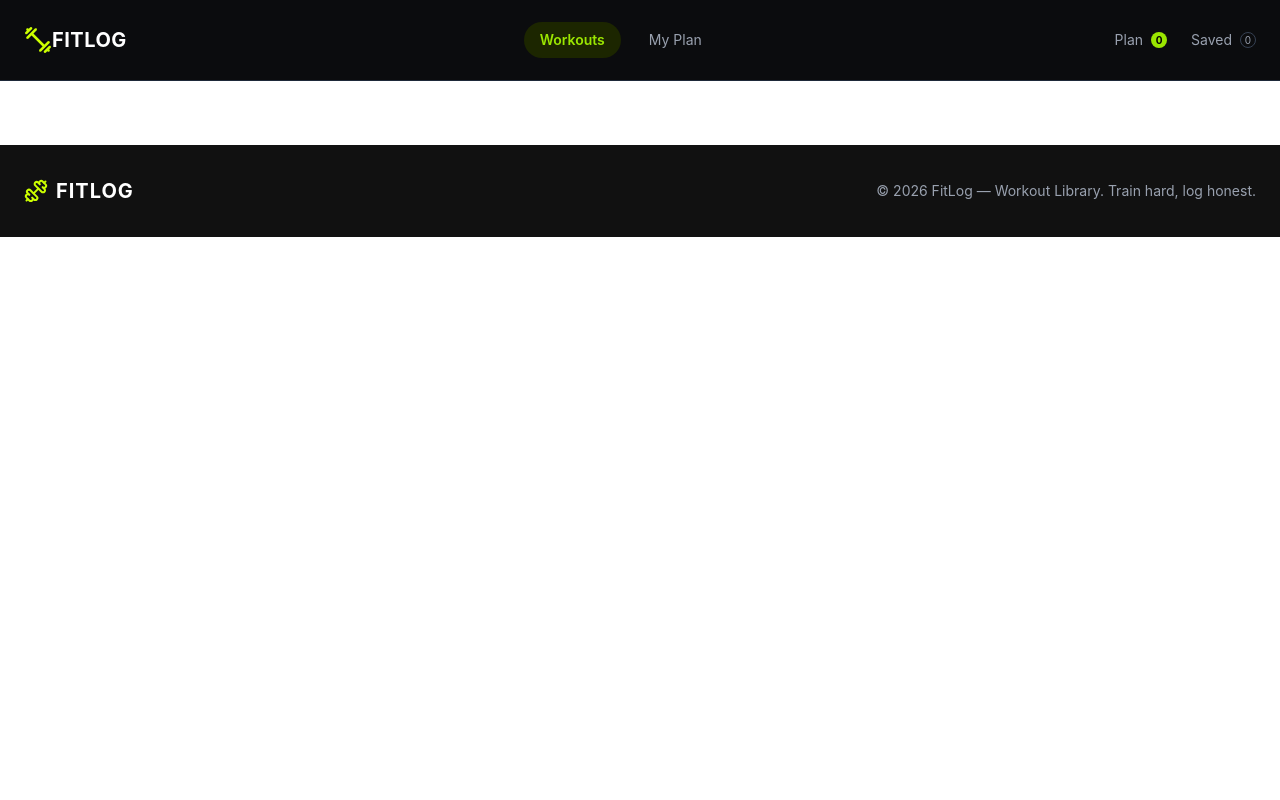
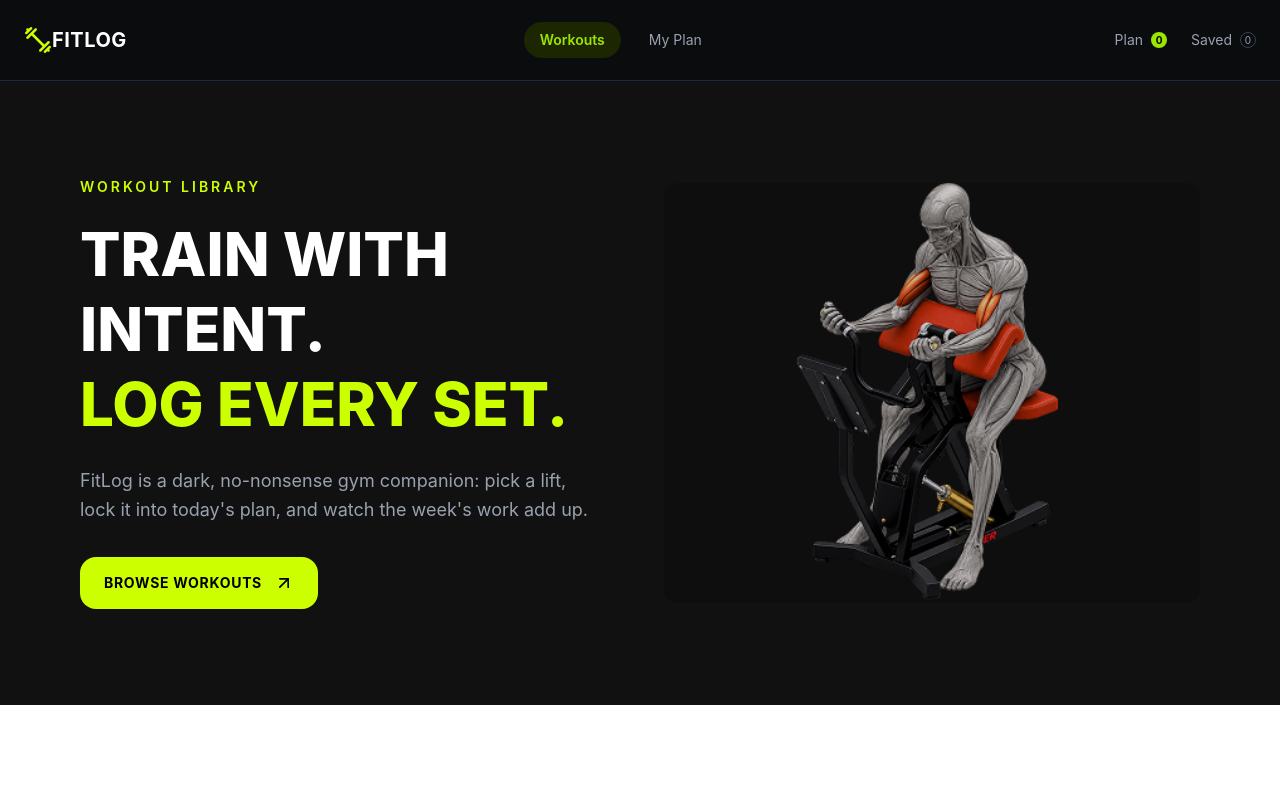
Before and after one commit to tania225/project-FITLOG, a Next.js app: page / in a window 1280 px wide. Shown: the top 800 px of the page. Built offline with nearby package versions, Linux system fonts and the light colour scheme.

Commit message:
hero section created

```diff
--- a/src/app/layout.tsx
+++ b/src/app/layout.tsx
@@ -3,6 +3,7 @@ import { Geist, Geist_Mono } from "next/font/google";
 import "./globals.css";
 import { Toaster } from "react-hot-toast";
 import Navbar from "@/components/Navbar";
+import Hero from "@/components/Hero";
 import Footer from "@/components/Footer";
 const geistSans = Geist({
   variable: "--font-geist-sans",
@@ -29,7 +30,9 @@ export default function RootLayout({ children }: LayoutProps<"/">) {
         <nav>
       <Navbar />
         </nav>
-      <main>{children}</main>
+        <Hero/>
+      <main className="min-h-[60vh]" min-h-60vh>{children}</main>
+
       <Footer/>
       <Toaster/>
       </body>
--- /dev/null
+++ b/src/components/Hero.tsx
@@ -0,0 +1,65 @@
+"use client";
+import bannerImg from "@/assets/banner.png";
+import Image from "next/image";
+import { ArrowUpRight } from "lucide-react";
+
+const Hero = () => {
+  return (
+    <section className="bg-[#111111] text-white px-5 md:px-12 lg:px-20 py-16 md:py-24">
+
+      <div className="max-w-7xl mx-auto grid grid-cols-1 md:grid-cols-2 gap-12 items-center">
+
+        {/* Left Content */}
+        <div>
+
+          <p className="text-[#ccff00] text-sm font-semibold tracking-[3px] mb-5">
+            WORKOUT LIBRARY
+          </p>
+
+          <h1 className="text-4xl md:text-5xl lg:text-6xl font-extrabold leading-tight mb-6">
+            TRAIN WITH INTENT.
+            <span className="block text-[#ccff00]">
+              LOG EVERY SET.
+            </span>
+          </h1>
+
+          <p className="text-gray-400 text-base md:text-lg leading-relaxed max-w-lg mb-8">
+            FitLog is a dark, no-nonsense gym companion: pick a lift,
+            lock it into today's plan, and watch the week's work add up.
+          </p>
+
+          {/* Browse Button */}
+          <a
+            href="#library"
+            className="inline-flex items-center rounded-2xl gap-3 bg-[#ccff00] text-black px-6 py-4 font-bold text-sm tracking-wider hover:bg-white transition duration-300"
+          >
+            BROWSE WORKOUTS
+            <ArrowUpRight size={20} />
+          </a>
+
+        </div>
+
+        {/* Right Banner Image */}
+        <div className="relative w-full h-75 md:h-105 overflow-hidden rounded-xl">
+
+          <Image
+            src={bannerImg}
+            alt="Fitness workout training"
+            fill
+            priority
+            className="object-contain object-center rounded-xl"
+            sizes="(max-width: 700px) 100vw, 50vw"
+          />
+
+          {/* Dark Overlay */}
+          <div className="absolute inset-0 bg-black/20"></div>
+
+        </div>
+
+      </div>
+
+    </section>
+  );
+};
+
+export default Hero;
```
